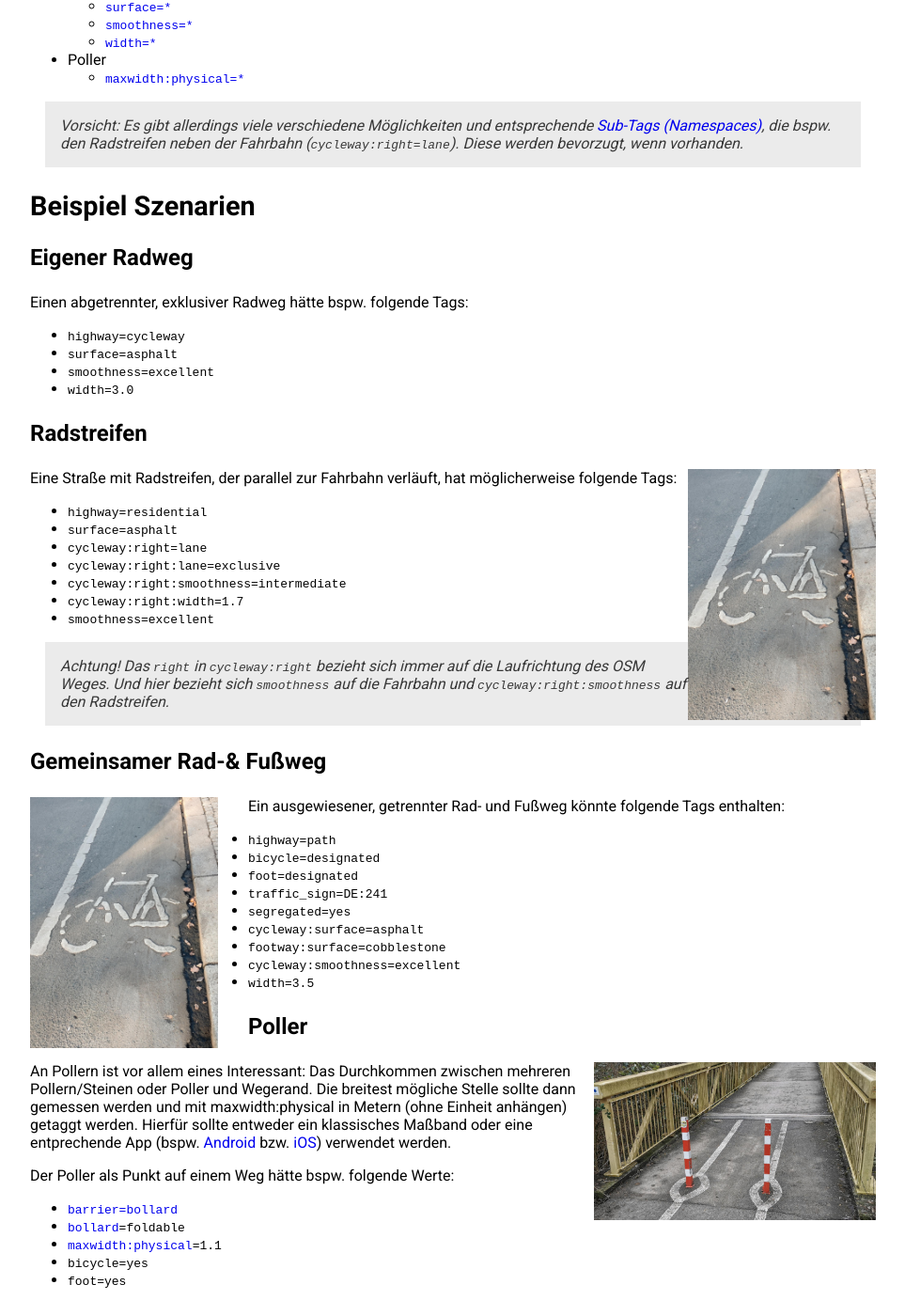
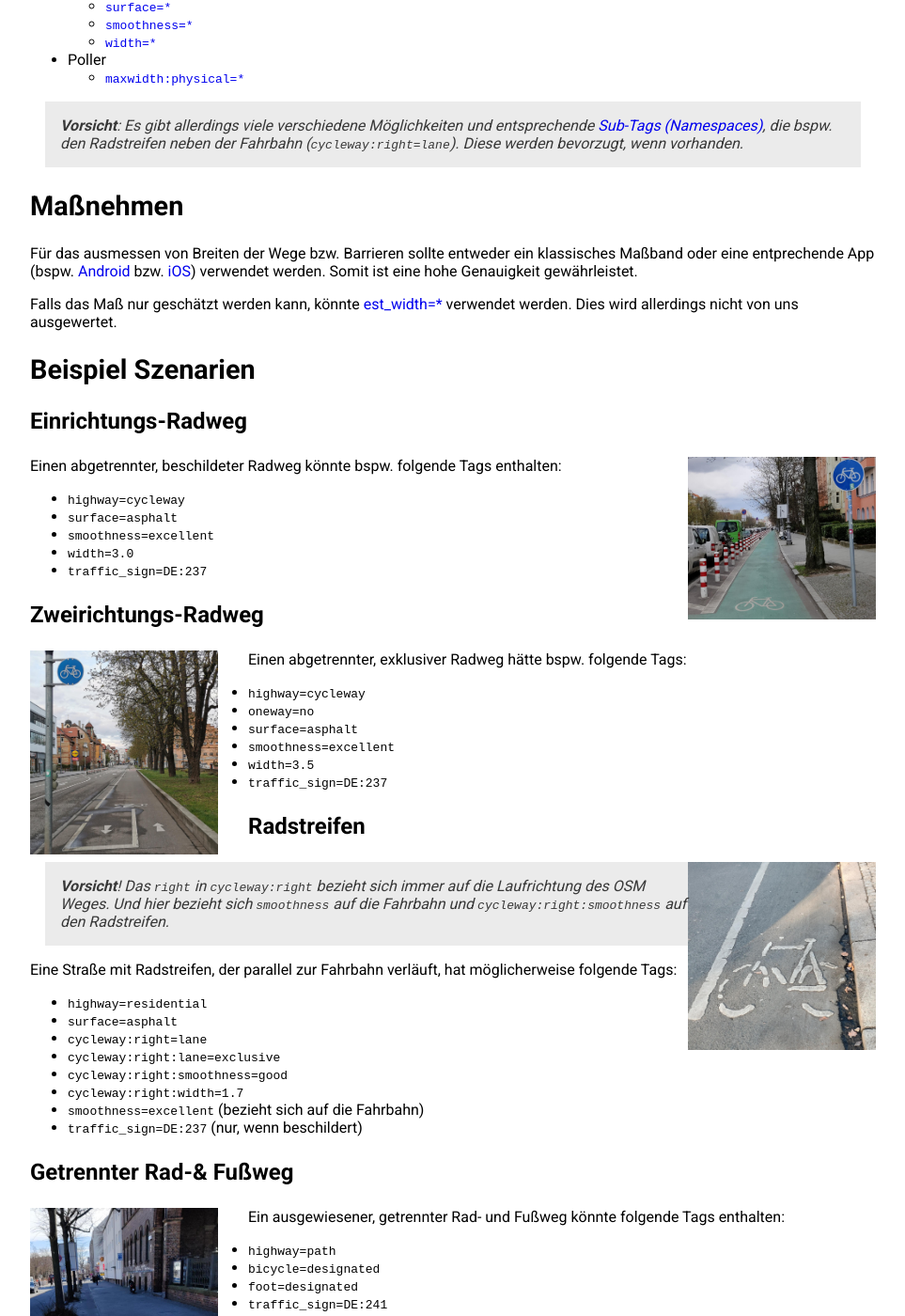
Before and after one commit to CargoRocket/website, a Jekyll site: the page built from _posts/2021-04-17-mapping-tutorial.md, in a window 1280 px wide and 1400 px high, scrolled down 782 px. Shown: the whole window at 94% size, without its empty margins (158-1121 px from the left). Built offline with Jekyll 4.4.1, drawn with Linux system fonts in a browser that asks for light colours; some of the changed text lies outside the part shown.

Commit message:
Add more example pictures for mapathon, more explanations

```diff
--- a/_posts/2021-04-17-mapping-tutorial.md
+++ b/_posts/2021-04-17-mapping-tutorial.md
@@ -27,37 +27,62 @@
 *  Poller
    *  [`maxwidth:physical=*`](https://wiki.openstreetmap.org/wiki/DE:Key:maxwidth:physical)
 
-> Vorsicht: Es gibt allerdings viele verschiedene Möglichkeiten und entsprechende [Sub-Tags (Namespaces)](https://wiki.openstreetmap.org/wiki/DE:Attribut#Schl.C3.BCssel_und_Werte), die bspw. den Radstreifen neben der Fahrbahn (`cycleway:right=lane`). Diese werden bevorzugt, wenn vorhanden.
+> **Vorsicht**: Es gibt allerdings viele verschiedene Möglichkeiten und entsprechende [Sub-Tags (Namespaces)](https://wiki.openstreetmap.org/wiki/DE:Attribut#Schl.C3.BCssel_und_Werte), die bspw. den Radstreifen neben der Fahrbahn (`cycleway:right=lane`). Diese werden bevorzugt, wenn vorhanden.
+
+## Maßnehmen
+
+Für das ausmessen von Breiten der Wege bzw. Barrieren sollte entweder ein klassisches Maßband oder eine entprechende App (bspw. [Android](https://play.google.com/store/apps/details?id=com.google.tango.measure) bzw. [iOS](https://play.google.com/store/apps/details?id=com.google.tango.measure&hl=de&gl=US)) verwendet werden. Somit ist eine hohe Genauigkeit gewährleistet.
+
+Falls das Maß nur geschätzt werden kann, könnte [est_width=*](https://wiki.openstreetmap.org/wiki/Key:est_width) verwendet werden. Dies wird allerdings nicht von uns ausgewertet.
 
 ## Beispiel Szenarien
 
-### Eigener Radweg
+### Einrichtungs-Radweg
 
-Einen abgetrennter, exklusiver Radweg hätte bspw. folgende Tags:
+<img alt="Einrichtungsradweg mit exzelletem Untergrund und grüner Markierung" src="/assets/images/cycleway.jpg" width= "200" style="float: right; margin-left: 2rem;">
+
+Einen abgetrennter, beschildeter Radweg könnte bspw. folgende Tags enthalten:
 * `highway=cycleway`
 * `surface=asphalt`
 * `smoothness=excellent`
 * `width=3.0`
+* `traffic_sign=DE:237`
+
+
+### Zweirichtungs-Radweg
+
+<img alt="Zweirichtungsradweg mit exzelletem Untergrund" src="/assets/images/bidirectional-cycleway.jpg" width= "200" style="float: left; margin-right: 2rem;">
+
+Einen abgetrennter, exklusiver Radweg hätte bspw. folgende Tags:
+* `highway=cycleway`
+* `oneway=no`
+* `surface=asphalt`
+* `smoothness=excellent`
+* `width=3.5`
+* `traffic_sign=DE:237`
 
 ### Radstreifen
 
 <img alt="Radstreifen in mäßigem Zustand" src="/assets/images/cycleway:lane.jpg" width= "200" style="float: right;">
+
+> **Vorsicht**! Das `right` in `cycleway:right` bezieht sich immer auf die Laufrichtung des OSM Weges.
+> Und hier bezieht sich `smoothness` auf die Fahrbahn und `cycleway:right:smoothness` auf den Radstreifen.
+
 
 Eine Straße mit Radstreifen, der parallel zur Fahrbahn verläuft, hat möglicherweise folgende Tags:
 * `highway=residential`
 * `surface=asphalt`
 * `cycleway:right=lane`
 * `cycleway:right:lane=exclusive`
-* `cycleway:right:smoothness=intermediate`
+* `cycleway:right:smoothness=good`
 * `cycleway:right:width=1.7`
-* `smoothness=excellent`
+* `smoothness=excellent` (bezieht sich auf die Fahrbahn)
+* `traffic_sign=DE:237` (nur, wenn beschildert)
 
-> Achtung! Das `right` in `cycleway:right` bezieht sich immer auf die Laufrichtung des OSM Weges.
-> Und hier bezieht sich `smoothness` auf die Fahrbahn und `cycleway:right:smoothness` auf den Radstreifen.
 
-### Gemeinsamer Rad-& Fußweg
+### Getrennter Rad-& Fußweg
 
-<img alt="Getrennter, ausgeschilderter Radweg und Fußweg" src="/assets/images/cycleway:lane.jpg" width= "200" style="float: left; margin-right: 2rem;">
+<img alt="Getrennter, ausgeschilderter Radweg und Fußweg" src="/assets/images/separated-cycleway.jpg" width= "200" style="float: left; margin-right: 2rem;">
 
 Ein ausgewiesener, getrennter Rad- und Fußweg könnte folgende Tags enthalten:
 * `highway=path`
@@ -65,27 +90,52 @@
 * `foot=designated`
 * `traffic_sign=DE:241`
 * `segregated=yes`
-* `cycleway:surface=asphalt`
-* `footway:surface=cobblestone`
-* `cycleway:smoothness=excellent`
-* `width=3.5`
+* `surface=paving_stones`
+* `cycleway:surface=*` (nur, falls sich vom Rest des Weges unterscheiden würde)
+* `cycleway:smoothness=intermediate`
+* `cycleway:width=0.7`
+
+### Bordsteine
+
+Bordsteine können insbesondere für Schwerlast-Lastenräder eine erhebliche Barriere darstellen und sollten deshalb in OpenStreetMap eingetragen werden. Sie werden als Punkt auf Wegen getaggt. In Baden-Württemberg existieren auch von behördlicher Seite keine flächendeckenden Informationen über Bordsteine.
+
+<img alt="Bordsteine an Kreuzung an Verkehrsinseln" src="/assets/images/kerb.jpg" width= "300" style="float: right;">
+
+* [`barrier=kerb`](https://wiki.openstreetmap.org/wiki/DE:Tag:barrier=kerb)
+* [`kerb`](https://wiki.openstreetmap.org/wiki/DE:kerb)`=raised`
+* `height=0.07` (in Metern)
+
+Und auf Straßen, bei denen der Radweg auf diesen Wegen gemappt ist:
+
+* `cycleway:left:barrier=kerb`
+* [`kerb`](https://wiki.openstreetmap.org/wiki/DE:kerb)`=lowered`
+* `height=0.04` (in Metern)
 
 ### Poller
 
-<img alt="Beispiel für schmale Pollerdurchfahrt vor Brücke" src="/assets/images/bollard_small.jpg" width= "300" style="float: right;">
+<img alt="Beispiel für schmale Pollerdurchfahrt vor Brücke" src="/assets/images/bollard.jpg" width= "300" style="float: right;">
 
-An Pollern ist vor allem eines Interessant: Das Durchkommen zwischen mehreren Pollern/Steinen oder Poller und Wegerand. Die breitest mögliche Stelle sollte dann gemessen werden und mit maxwidth:physical in Metern (ohne Einheit anhängen) getaggt werden. Hierfür sollte entweder ein klassisches Maßband oder eine entprechende App (bspw. [Android](https://play.google.com/store/apps/details?id=com.google.tango.measure) bzw. [iOS](https://play.google.com/store/apps/details?id=com.google.tango.measure&hl=de&gl=US)) verwendet werden.
+An Pollern ist vor allem eines Interessant: Das Durchkommen zwischen mehreren Pollern/Steinen oder Poller und Wegerand. Die breitest mögliche Stelle sollte dann gemessen werden und mit maxwidth:physical in Metern (ohne Einheit anhängen) getaggt werden.
 
-Der Poller als Punkt auf einem Weg hätte bspw. folgende Werte:
 * [`barrier=bollard`](https://wiki.openstreetmap.org/wiki/DE:Tag:barrier=bollard)
 * [`bollard`](https://wiki.openstreetmap.org/wiki/DE:Key:bollard)`=foldable`
 * [`maxwidth:physical`](https://wiki.openstreetmap.org/wiki/Key:maxwidth:physical)`=1.1`
 * `bicycle=yes`
-* `foot=yes`
+* `foot=yes` (wenn für Fußverkehrerlaubt)
+
+### Umlaufgitter
+
+Für Umlaufgitter, oder auch Drängelgitter genannt, existieren derzeit noch keine gut verwendbare Tags um diese sinnvoll zu beschreiben. Nichtsdestotrotz sollten auch diese in OpenStreetMap eingetragen werden. Diese werden als Punkt auf einem Weg getaggt.
+
+* [`barrier=cycle_barrier`](https://wiki.openstreetmap.org/wiki/DE:Tag:barrier=bollard)
+* `bicycle=yes` oder `bicycle=no`, falls nicht für Radverkehr erlaubt
+* `foot=yes` (in aller Regel auch für Fußverkehr erlaubt)
 
 ## Weiterführende Informationen
 
 * Weitere, für Lastenräder wichtige Tags können auf der [Cargobike OSM Wiki Seite](https://wiki.openstreetmap.org/wiki/DE:Cargobike) nachgelesen werden.
 * Einen guten Überblick über umfassendes, generelles taggen von Radinfrastruktur in OSM gibt es von [Verkehrswende Berlin](https://wiki.openstreetmap.org/wiki/Berlin/Verkehrswende/Radwege).
-* Die Allgemeinen Kartierungsempfehlungen sind ebenfalls im OSM Wiki auf der Seite [Radverkehrsanla   gen kartieren](https://wiki.openstreetmap.org/wiki/DE:Bicycle/Radverkehrsanlagen_kartieren) zu finden.
+* Die Allgemeinen Kartierungsempfehlungen sind ebenfalls im OSM Wiki auf der Seite [Radverkehrsanlagen kartieren](https://wiki.openstreetmap.org/wiki/DE:Bicycle/Radverkehrsanlagen_kartieren) zu finden.
 * Für das Bewerten der Untergrundebenheit bietet diese [OSM Wiki Seite](https://wiki.openstreetmap.org/wiki/Berlin/Verkehrswende/smoothness) von Berlin Verkehrswende einen guten Überblick.
+
+> Dieser Text und diese Bilder stehen unter der Lizenz **CC BY 4.0**.
```
Also changed, not shown: assets/images/bidirectional-cycleway.jpg (added), assets/images/bollard.jpg (added), assets/images/bollard_small.jpg (deleted), assets/images/cycleway.jpg (added), assets/images/cycleway:lane.jpg, assets/images/kerb.jpg (added), assets/images/separated-cycleway.jpg (added).
